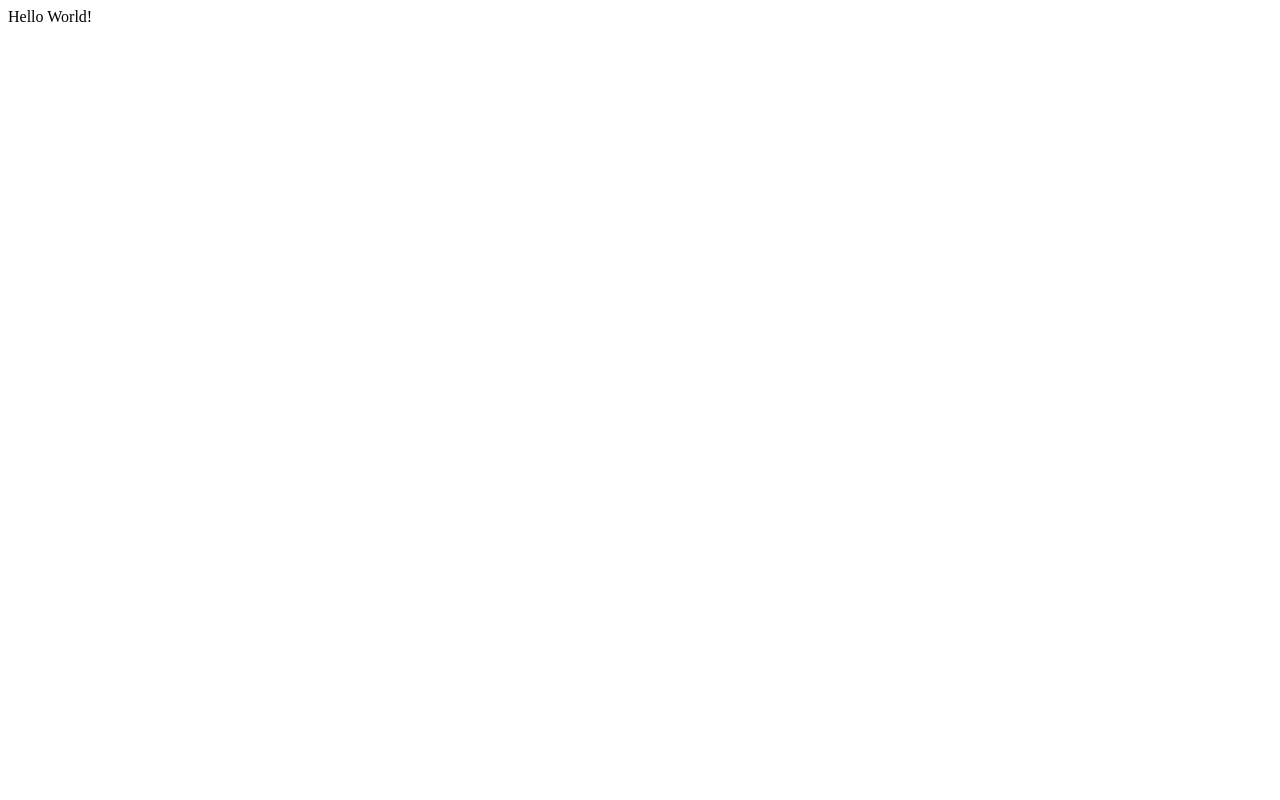
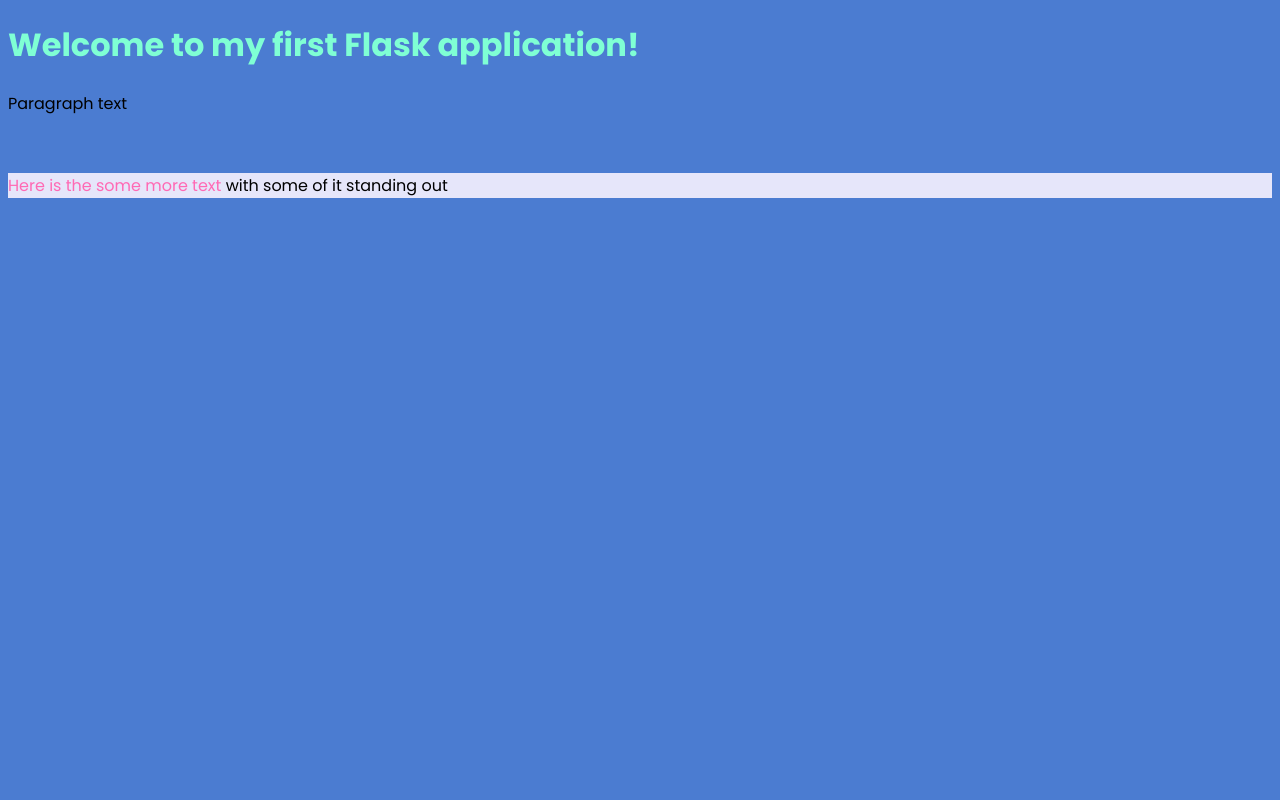
Before and after one commit to GraceC2025/Unit-3-Notes, a Flask app: page / in a window 1280 px wide. Before the commit the page is almost empty. Run offline with Flask 3, Linux system fonts and the light colour scheme.

Commit message:
css styling

```diff
--- a/app.py
+++ b/app.py
@@ -6,7 +6,7 @@
 # index route for web app
 @app.route('/')
 def index():
-    return 'Hello World!'
+    return render_template('index.html')
 
 @app.route('/hello/')
 @app.route('/hello/<name_data>')
@@ -14,4 +14,4 @@
     return render_template('hello_there.html', name=name_data)
 
 if __name__ == '__main__':
-    app.run(host='0.0.0.0', port=5000)
+    app.run(host='0.0.0.0', port=5421)
--- a/static files/style.css
+++ /dev/null
@@ -1,4 +0,0 @@
-body {
-    background: rgb(75, 124, 209);
-
-}
--- /dev/null
+++ b/static/style.css
@@ -0,0 +1,13 @@
+body {
+    background: rgb(75, 124, 209);
+    font-family: poppins;
+}
+h1{
+    color: aquamarine;
+}
+#fun-container{
+    background-color: lavender;
+}
+.fun-text{
+    color: hotpink;
+}
--- a/templates/hello_there.html
+++ b/templates/hello_there.html
@@ -3,7 +3,7 @@
     <head>
         <meta charset="utf-8"/>
         <title>Hello Flask</title>
-        <link rel="stylesheet", type="text/css", href="{{ url_for('static files', filename='style.css')}}">
+        <link rel="stylesheet", type="text/css", href="{{ url_for('static', filename='style.css')}}">
     </head>
     <body>
         <h1>Welcome to My Flask Application</h1>
--- /dev/null
+++ b/templates/index.html
@@ -0,0 +1,17 @@
+<!DOCTYPE html>
+<html>
+    <head>
+        <link rel="stylesheet", type="text/css", href="{{ url_for('static', filename='style.css')}}">
+        <link rel="preconnect" href="https://fonts.googleapis.com">
+    <link rel="preconnect" href="https://fonts.gstatic.com" crossorigin>
+    <link href="https://fonts.googleapis.com/css2?family=Poppins:ital,wght@0,100;0,200;0,300;0,400;0,500;0,600;0,700;0,800;0,900;1,100;1,200;1,300;1,400;1,500;1,600;1,700;1,800;1,900&display=swap" rel="stylesheet">
+    </head>
+    <body>
+        <h1>Welcome to my first Flask application!</h1>
+        <p>Paragraph text</p>
+        <img src="">
+        <div id="fun-container">
+            <p><span class="fun-text">Here is the some more text</span> with some of it standing out</p>
+        </div>
+    </body>
+</html>
```
